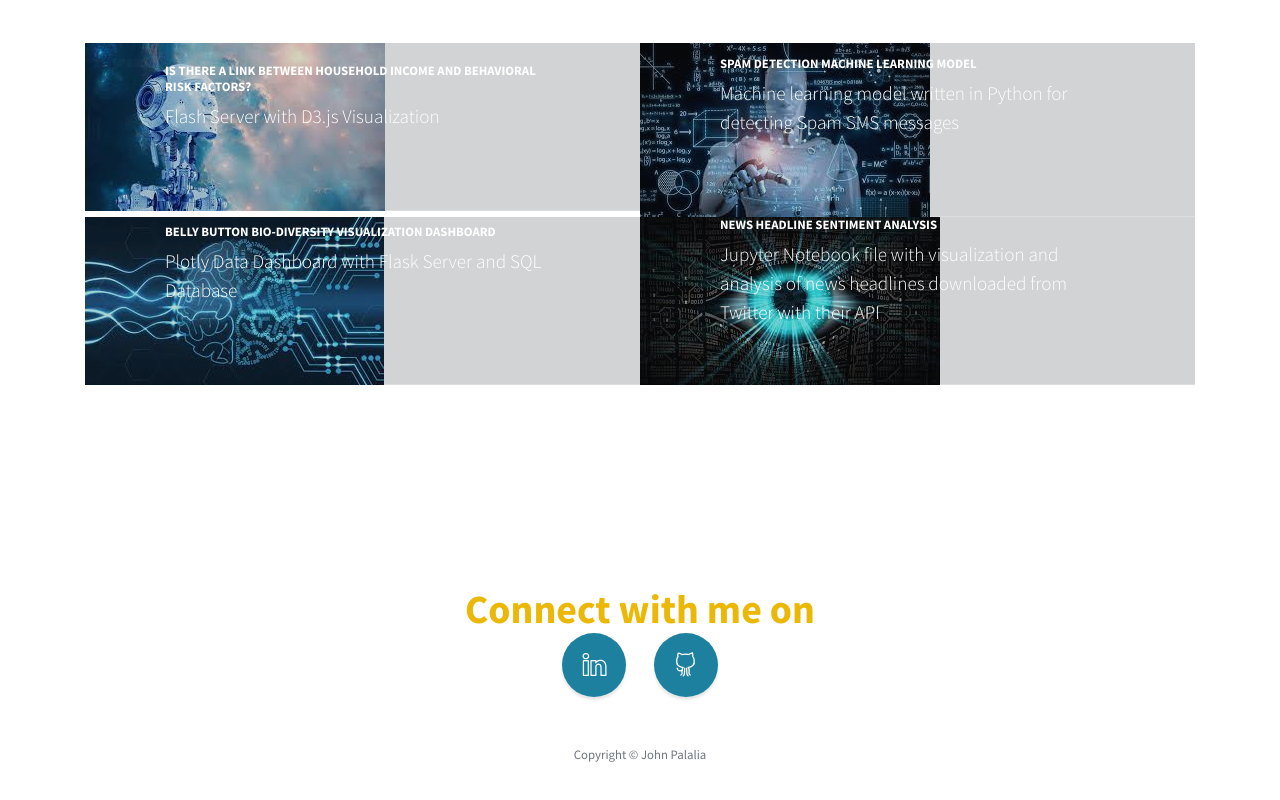
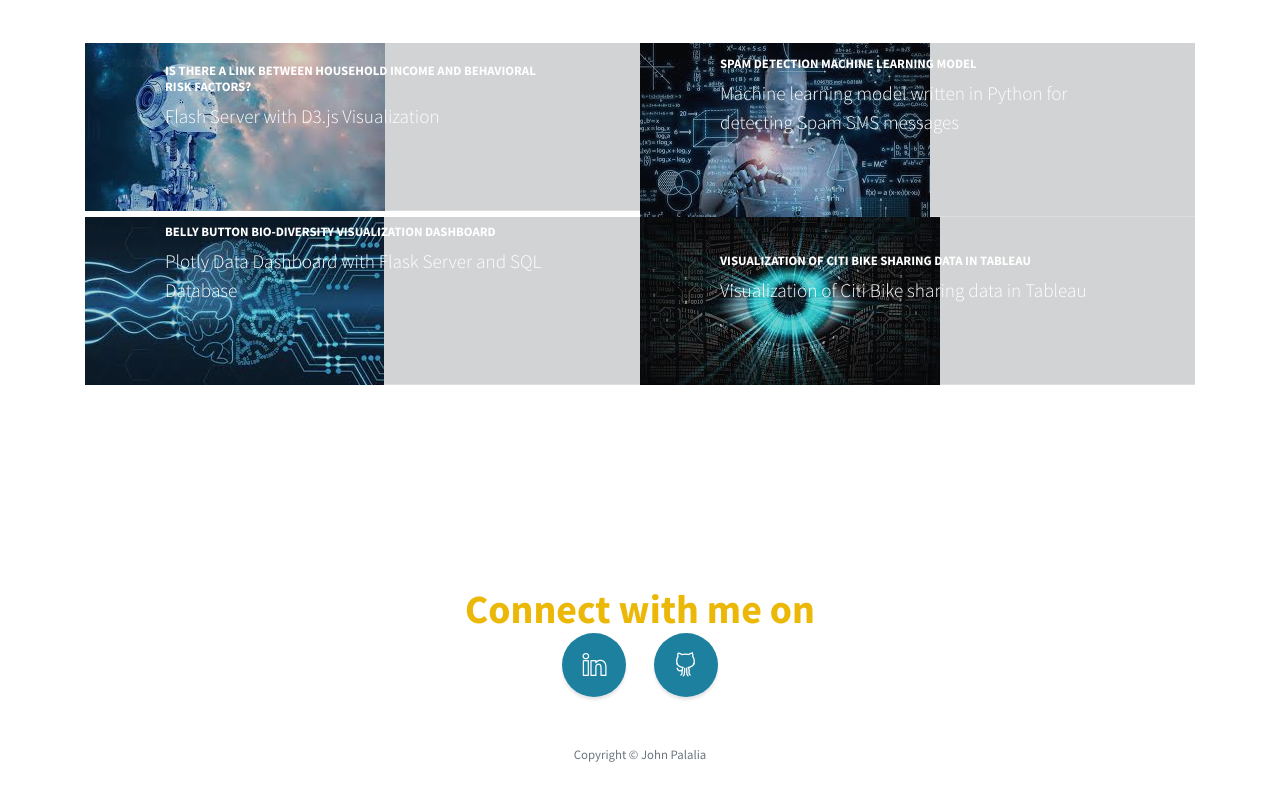
Before and after one commit to johnpalalia/github.io, a plain HTML site: page index.html in a window 1280 px wide. Shown: the part 2250-3050 px from the top of the page. Drawn offline with Linux system fonts and the light colour scheme.

Commit message:
Update index.html

```diff
--- a/index.html
+++ b/index.html
@@ -145,11 +145,11 @@
             </a>
           </div>
           <div class="col-lg-6">
-            <a class="portfolio-item" href="https://github.com/gnnj/News_Mood">
+            <a class="portfolio-item" href="https://public.tableau.com/profile/john.palalia#!/">
               <span class="caption">
                 <span class="caption-content">
-                  <h2 class="text-color-red">News Headline Sentiment Analysis</h2>
-                  <p class="text-color-red mb-0">Jupyter Notebook file with visualization and analysis of news headlines downloaded from Twitter with their API</p>
+                  <h2 class="text-color-red">Visualization of Citi Bike sharing data in Tableau</h2>
+                  <p class="text-color-red mb-0">Visualization of Citi Bike sharing data in Tableau</p>
                 </span>
               </span>
               <img class="img-fluid" src="img/portfolio-4.jpg" alt="">
```
